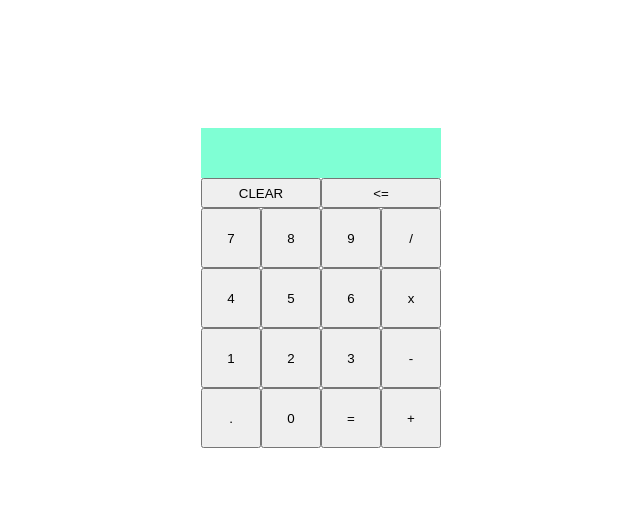
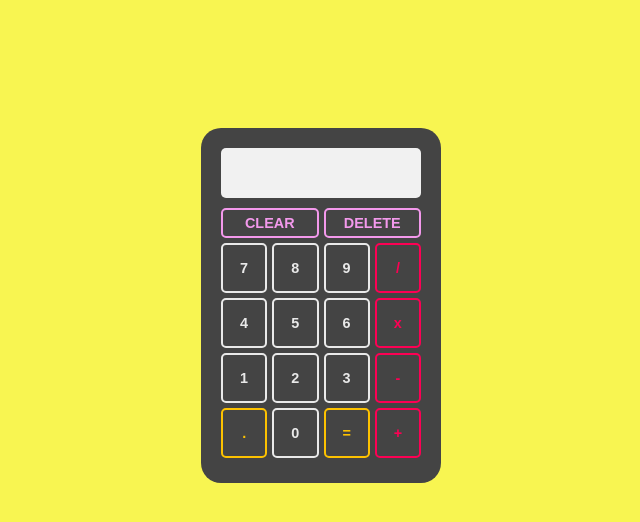
Before and after one commit to Kocillus/Calculator, a plain HTML site: page index.html in a window 1280 px wide. Shown: the whole page, without its empty margins (319-959 px from the left). Drawn offline with Linux system fonts and the light colour scheme.

Commit message:
Restyled css

```diff
--- a/index.html
+++ b/index.html
@@ -21,7 +21,7 @@
                 </div>
                 <div class="calculator-row">
                     <button id="btn-clear">CLEAR</button>
-                    <button id="btn-del"><=</button>
+                    <button id="btn-del">DELETE</button>
                 </div>
                 <div class="calculator-row">
                     <button id="btn-7" class="numbers">7</button>
--- a/main.js
+++ b/main.js
@@ -39,7 +39,7 @@ function handleNumber(number) {
         previousValue = "";
         currentDisplayValue.textContent = currentValue;
     }
-    if (currentValue.length <= 6) {
+    if (currentValue.length <= 10) {
     currentValue += number;
     currentDisplayValue.textContent = currentValue;
     }
@@ -119,10 +119,10 @@ function operatorCheck(text) {
 }
 
 function displayResult() {
-    if (previousValue.length <= 6) {
+    if (previousValue.length <= 10) {
         currentDisplayValue.textContent = previousValue;
     } else {
-        currentDisplayValue.textContent = previousValue.slice(0,6) + "...";
+        currentDisplayValue.textContent = previousValue.slice(0,10) + "...";
     }
 
     previousDisplayValue.textContent = "";
--- a/styles.css
+++ b/styles.css
@@ -3,20 +3,31 @@
     padding: 0;
 }
 
+body {
+    background-color: rgb(248, 245, 81);
+}
+
 #calculator-body {
-    width: 240px;
-    height: 310px;
-    margin: 10% auto
+    width: 200px;
+    height: auto;
+    margin: 10% auto;
+    padding: 20px;
+    background-color: rgb(68, 68, 68);
+    border-radius: 20px;
 }
 
 .calculator-row {
     display: flex;
     flex-direction: row;
+    gap: 5px;
+    margin-bottom: 5px;
 }
 
 .calculator-row button {
-    width: 60px;
-    height: 60px;
+    width: 50px;
+    height: 50px;
+    font-weight: 900;
+    font-size: 0.9rem;
 }
 
 #btn-clear, #btn-del {
@@ -24,22 +35,79 @@
     height: 30px;
 }
 
+.numbers {
+    background-color: transparent;
+    border: solid 2px rgb(233, 233, 233);
+    border-radius: 5px;
+    color: rgb(233, 233, 233);
+}
+
+.numbers:hover {
+    background-color: rgb(233, 233, 233);
+    color: rgb(68, 68, 68);
+    cursor: pointer;
+}
+
+.operators {
+    background-color: transparent;
+    border: solid 2px rgb(253, 0, 84);
+    border-radius: 5px;
+    color: rgb(253, 0, 84);
+}
+
+.operators:hover {
+    background-color: rgb(253, 0, 84);
+    color: rgb(68, 68, 68);
+    cursor: pointer;
+}
+
+#btn-result, #btn-dot {
+    background-color: transparent;
+    border: solid 2px rgb(253, 194, 0);
+    border-radius: 5px;
+    color: rgb(253, 194, 0);
+}
+
+#btn-result:hover, #btn-dot:hover {
+    background-color: rgb(253, 194, 0);
+    color: rgb(68, 68, 68);
+    cursor: pointer;
+}
+
+#btn-del, #btn-clear {
+    background-color: transparent;
+    border: solid 2px rgb(243, 153, 236);
+    border-radius: 5px;
+    color: rgb(243, 153, 236);
+}
+
+#btn-del:hover, #btn-clear:hover {
+    background-color: rgb(243, 153, 236);
+    color: rgb(68, 68, 68);
+    cursor: pointer;
+}
+
 #calculator-dispaly {
     width: 100%;
     height: 50px;
-    background-color: aquamarine;
+    background-color: rgb(241, 241, 241);
+    border-radius: 5px;
     display: flex;
     flex-direction: column;
     text-align: right;
+    margin-bottom: 5px;
 }
 
 #previous {
     font-size: 15px;
     height: 16px;
     margin: 2px;
+    color:rgb(80, 80, 80);
 }
 
 #current {
     font-size: 25px;
     height: 26px;
+    margin: 2px;
+    color:rgb(51, 51, 51);
 }
```
